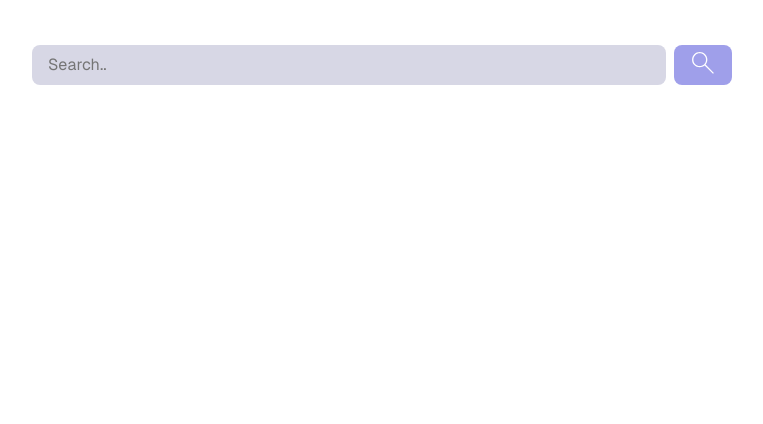
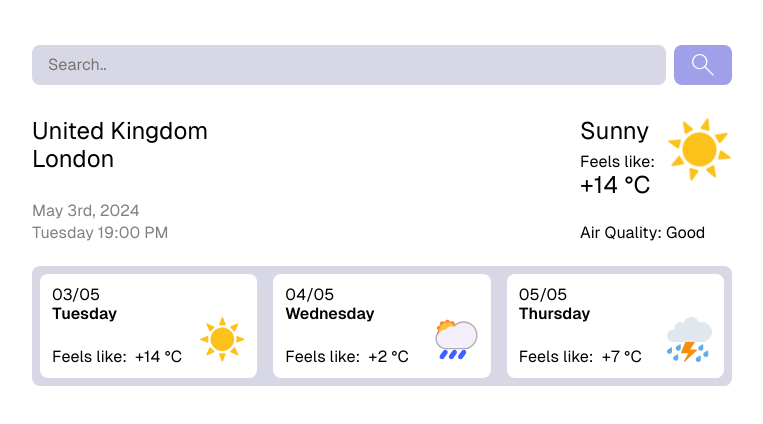
Before and after one commit to Arthwr/weather-app, a website built with webpack: page src/index.html in a window 1280 px wide. Shown: the part 94-518 px from the top of the page, without its empty margins (258-1021 px from the left). Built offline with nearby package versions, Linux system fonts and the light colour scheme.

Commit message:
Add front & tab widget css styles and html structure

```diff
--- a/package.json
+++ b/package.json
@@ -32,6 +32,7 @@
     "eslint-plugin-n": "^16.6.2",
     "eslint-plugin-promise": "^6.1.1",
     "globals": "^15.0.0",
+    "html-loader": "^5.0.0",
     "html-webpack-plugin": "^5.6.0",
     "style-loader": "^4.0.0",
     "webpack": "^5.91.0",
--- a/src/index.html
+++ b/src/index.html
@@ -6,6 +6,7 @@
     <title>Weather App</title>
   </head>
   <body>
+    <main>
       <section>
         <div id="app">
           <h1>Weather Violet</h1>
@@ -15,7 +16,92 @@
               <img src="assets/search.svg" alt="Search Icon" />
             </button>
           </form>
+          <div id="front-widget">
+            <div class="left-bar">
+              <div>
+                <div class="country">United Kingdom</div>
+                <div class="city-region">London</div>
+              </div>
+              <div class="muted">
+                <div class="date">May 3rd, 2024</div>
+                <div class="day-time">Tuesday 19:00 PM</div>
+              </div>
+            </div>
+            <div class="right-bar">
+              <div class="weather-current">
+                <div>
+                  <div class="condition">Sunny</div>
+                  <div>
+                    <div>Feels like:</div>
+                    <div class="temp-current">+14 °C</div>
+                  </div>
+                </div>
+                <div>
+                  <img
+                    class="weather-icon spin"
+                    src="assets/sun.svg"
+                    alt="Weather icon"
+                  />
+                </div>
+              </div>
+              <div class="air-quality">Air Quality: Good</div>
+            </div>
+          </div>
+          <div id="tab-widget">
+            <div class="tab">
+              <div>
+                <div>
+                  <div>
+                    <div class="date">03/05</div>
+                    <div class="day">Tuesday</div>
+                  </div>
+                  <div class="temp-wrapper">
+                    <div>Feels like:</div>
+                    <div class="temperature">+14 °C</div>
+                  </div>
+                </div>
+                <div class="weather-icon">
+                  <img src="assets/sun-sm.svg" alt="Icon of sun" />
+                </div>
+              </div>
+            </div>
+            <div class="tab">
+              <div>
+                <div>
+                  <div>
+                    <div class="date">04/05</div>
+                    <div class="day">Wednesday</div>
+                  </div>
+                  <div class="temp-wrapper">
+                    <div>Feels like:</div>
+                    <div class="temperature">+2 °C</div>
+                  </div>
+                </div>
+                <div class="weather-icon">
+                  <img src="assets/rain-sm.svg" alt="Icon of rain" />
+                </div>
+              </div>
+            </div>
+            <div class="tab">
+              <div>
+                <div>
+                  <div>
+                    <div class="date">05/05</div>
+                    <div class="day">Thursday</div>
+                  </div>
+                  <div class="temp-wrapper">
+                    <div >Feels like:</div>
+                    <div class="temperature">+7 °C</div>
+                  </div>
+                </div>
+                <div class="weather-icon">
+                  <img src="assets/storm-sm.svg" alt="Icon of storm" />
+                </div>
+              </div>
+            </div>
+          </div>
         </div>
       </section>
+    </main>
   </body>
 </html>
--- a/src/styles/app.css
+++ b/src/styles/app.css
@@ -16,6 +16,7 @@
   --vista-blue: #a1a1eaff;
   --alabaster: #e9ebe5ff;
   --white: #ffffffff;
+  --wisteria: #a8a0cf;
   font-family: "Geist", ui-sans-serif, system-ui, sans-serif,
     "Apple Color Emoji", "Segoe UI Emoji", "Segoe UI Symbol", "Noto Color Emoji";
   font-size: 1rem;
@@ -39,6 +40,25 @@ section {
   padding-top: 50px;
 }
 
+/* Utils */
+
+.muted {
+  color: var(--gray);
+}
+
+.spin {
+  animation: spin 12s linear infinite;
+}
+
+@keyframes spin {
+  from {
+    transform: rotate(0dg);
+  }
+  to {
+    transform: rotate(360deg);
+  }
+}
+
 /* App */
 #app {
   display: flex;
@@ -54,6 +74,7 @@ h1 {
   font-weight: 500;
 }
 
+/* Search */
 form {
   display: flex;
   margin-top: 3rem;
@@ -73,9 +94,17 @@ form > input {
   background-color: var(--lavender-web);
 }
 
+form > input:focus {
+  outline-color: var(--wisteria);
+}
+
 form > button {
+  display: flex;
+  justify-content: center;
+  align-items: center;
   flex-basis: 58px;
   flex-shrink: 0;
+  cursor: pointer;
   background-color: var(--tropical-indigo);
 }
 
@@ -83,3 +112,97 @@ form > img {
   width: 32px;
   height: 32px;
 }
+
+/* Front widget */
+#front-widget {
+  display: flex;
+  margin-top: 2rem;
+  width: 100%;
+  min-height: 125px;
+  justify-content: space-between;
+}
+
+.left-bar {
+  display: flex;
+  flex-direction: column;
+  justify-content: space-between;
+}
+
+.left-bar > div:first-child {
+  font-size: 1.5rem;
+}
+
+.left-bar > div:first-child + div {
+  display: flex;
+  flex-direction: column;
+  gap: 4px;
+}
+
+.right-bar {
+  display: flex;
+  flex-direction: column;
+  justify-content: space-between;
+}
+
+.right-bar .condition,
+.right-bar .temp-current {
+  font-size: 1.5rem;
+}
+
+.weather-current {
+  display: flex;
+  gap: 12px;
+}
+
+.weather-current > div:first-child {
+  display: flex;
+  flex-direction: column;
+  gap: 0.5rem;
+}
+
+/* Tab widget */
+#tab-widget {
+  display: flex;
+  justify-content: space-between;
+  min-height: 120px;
+  width: 100%;
+  margin-top: 1.5rem;
+  background-color: var(--lavender-web);
+  border-radius: 0.5rem;
+  border: 0;
+}
+
+.tab {
+  display: flex;
+  cursor: pointer;
+  flex: 1;
+  padding: 0.5rem;
+}
+
+.tab > div {
+  display: flex;
+  flex: 1;
+  justify-content: space-between;
+  padding: 12px;
+  background-color: var(--white);
+  border-radius: 0.5rem;
+}
+
+.tab > div > div:first-child {
+  display: flex;
+  flex-direction: column;
+  justify-content: space-between;
+}
+
+.tab .day {
+  font-weight: 600;
+}
+
+.tab .weather-icon {
+  align-self: flex-end;
+}
+
+.tab .temp-wrapper {
+  display: flex;
+  gap: 0.5rem;
+}
--- a/webpack.common.js
+++ b/webpack.common.js
@@ -33,6 +33,10 @@ module.exports = {
         },
       },
       {
+        test: /\.html$/i,
+        loader: "html-loader",
+      },
+      {
         test: /\.css$/,
         use: ["style-loader", "css-loader"],
       },
```
Also changed, not shown: src/assets/rain-sm.svg (added), src/assets/storm-sm.svg (added), src/assets/sun-sm.svg (added), src/assets/sun.svg (added), 1 other file. Lines whose indentation alone changed are shown as unchanged.
